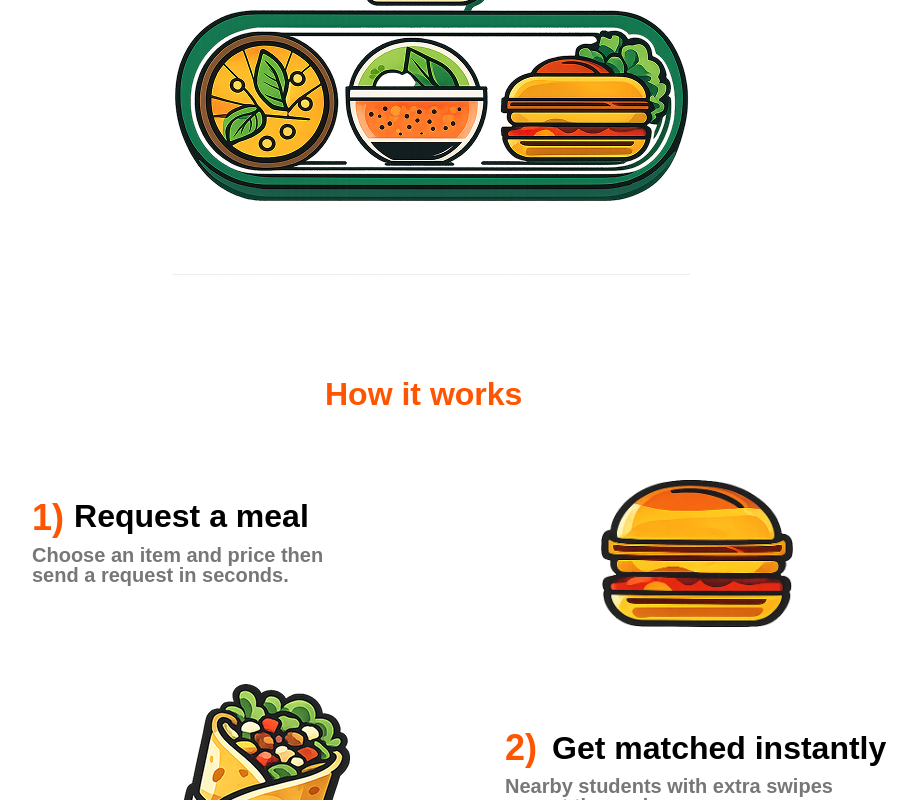
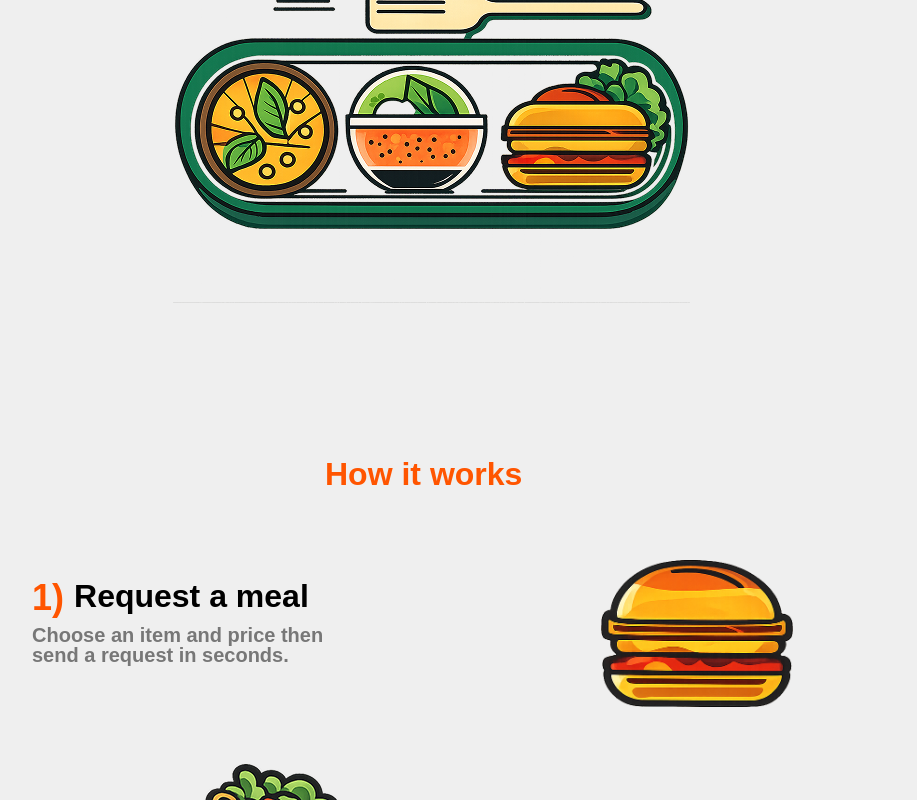
Before and after one commit to AlexAlajmi/HoosHungry, a React (Vite) app in the folder frontend/HoosHungry/: page / in a window 1280 px wide. Shown: the part 402-1202 px from the top of the page, without its empty margins (209-1126 px from the left). Built offline with nearby package versions, Linux system fonts and the light colour scheme.

Commit message:
landing page fix

```diff
--- a/frontend/HoosHungry/src/app/components/HomePage.tsx
+++ b/frontend/HoosHungry/src/app/components/HomePage.tsx
@@ -1,4 +1,3 @@
-import { Button } from './ui/button';
 import LandingPage from '../../imports/LandingPage';
 
 interface HomePageProps {
@@ -6,13 +5,5 @@ interface HomePageProps {
 }
 
 export default function HomePage({ onGetStarted }: HomePageProps) {
-  return (
-    <div className="relative size-full" onClick={onGetStarted}>
-      <LandingPage />
-      <div
-        className="absolute h-[35px] left-[1071px] top-[27px] w-[150px] cursor-pointer"
-        onClick={onGetStarted}
-      />
-    </div>
-  );
+  return <LandingPage onGetStarted={onGetStarted} />;
 }
--- a/frontend/HoosHungry/src/imports/LandingPage.tsx
+++ b/frontend/HoosHungry/src/imports/LandingPage.tsx
@@ -3,12 +3,22 @@ import imgImage5 from "../assets/29fad6dbf4ad44a1792c25a0d02b0f14abf87896.png";
 import imgLandingPage from "../assets/landing-page.png";
 import imgBurrito from "../assets/burrito.png";
 import imgSub from "../assets/sub.png";
-import React from "react";
 
-export default function LandingPage() {
+interface LandingPageProps {
+  onGetStarted: () => void;
+}
+
+export default function LandingPage({
+  onGetStarted,
+}: LandingPageProps) {
   return (
-    <div className="bg-[#efefef] relative size-full" data-name="Landing Page">
-      <div className="absolute bg-white h-[80px] left-0 top-0 w-[1280px]" />
+    <div className="relative min-h-[1911px] w-full overflow-x-hidden bg-[#efefef]">
+      <div className="absolute left-0 top-0 h-[80px] w-full bg-white" />
+      <div className="absolute bottom-0 left-0 h-[138px] w-full bg-[#fd6500]" />
+      <div
+        className="relative left-1/2 h-[1911px] w-[1280px] -translate-x-1/2"
+        data-name="Landing Page"
+      >
       <div className="absolute h-[79px] left-[67px] top-px w-[90px]" data-name="Screenshot 2026-03-21 at 4.55.24 PM 1">
         <div className="absolute inset-0 overflow-hidden pointer-events-none">
           <img alt="" className="absolute h-[135.8%] left-[-38.81%] max-w-none top-[-13.66%] w-[180.6%]" src={imgScreenshot20260321At45524Pm1} />
@@ -19,45 +29,51 @@ export default function LandingPage() {
         <span className="leading-none text-[#fd6500]">hoos</span>
         <span className="leading-none">hungry</span>
       </p>
-      <div className="absolute h-[345px] left-[382px] top-[332px] w-[517px]" data-name="landing page photo">
+      <div className="absolute h-[345px] left-[382px] top-[360px] w-[517px]" data-name="landing page photo">
         <div className="absolute inset-0 overflow-hidden pointer-events-none">
           <img alt="" className="absolute inset-0 h-full max-w-none object-cover w-full" src={imgLandingPage} />
         </div>
       </div>
-      <p className="absolute font-['Inter:Bold',sans-serif] font-bold leading-none left-[534px] not-italic text-[#f50] text-[32px] top-[780px] whitespace-nowrap">How it works</p>
+      <p className="absolute font-['Inter:Bold',sans-serif] font-bold leading-none left-[534px] not-italic text-[#f50] text-[32px] top-[860px] whitespace-nowrap">How it works</p>
       <div className="absolute bg-[#fd6500] h-[35px] left-[1071px] rounded-[6px] top-[27px] w-[150px]" />
       <p className="absolute font-['Inter:Semi_Bold',sans-serif] font-semibold leading-none left-[1101px] not-italic text-[16px] text-white top-[37px] whitespace-nowrap">Get Started</p>
-      <div className="absolute content-start flex flex-wrap font-['Inter:Bold',sans-serif] font-bold gap-[9px_10px] items-start leading-none left-[241px] not-italic top-[902px] w-[324px]">
+      <button
+        aria-label="Get Started"
+        className="absolute cursor-pointer h-[35px] left-[1071px] top-[27px] w-[150px]"
+        onClick={onGetStarted}
+        type="button"
+      />
+      <div className="absolute content-start flex flex-wrap font-['Inter:Bold',sans-serif] font-bold gap-[9px_10px] items-start leading-none left-[241px] not-italic top-[982px] w-[324px]">
         <p className="relative shrink-0 text-[#f50] text-[36px] whitespace-nowrap">1)</p>
         <p className="relative shrink-0 text-[32px] text-black whitespace-nowrap">Request a meal</p>
         <p className="relative shrink-0 text-[#777] text-[20px] w-[307px]">Choose an item and price then send a request in seconds.</p>
       </div>
-      <div className="absolute font-['Inter:Bold',sans-serif] font-bold h-[126px] leading-none left-[714px] not-italic top-[1132px] w-[324px]">
+      <div className="absolute font-['Inter:Bold',sans-serif] font-bold h-[126px] leading-none left-[714px] not-italic top-[1212px] w-[324px]">
         <p className="absolute left-0 text-[#f50] text-[36px] top-0 whitespace-nowrap">2)</p>
         <p className="absolute left-[47px] text-[32px] text-black top-[2px] whitespace-nowrap">Get matched instantly</p>
         <p className="absolute left-0 text-[#777] text-[20px] top-[46px] w-[380px]">Nearby students with extra swipes accept the exchange.</p>
       </div>
-      <div className="absolute h-[216px] left-[380px] top-[1086px] w-[179px]" data-name="burrito photo">
+      <div className="absolute h-[216px] left-[380px] top-[1166px] w-[179px]" data-name="burrito photo">
         <div className="absolute inset-0 overflow-hidden pointer-events-none">
           <img alt="" className="absolute inset-0 h-full max-w-none object-cover w-full" src={imgBurrito} />
         </div>
       </div>
-      <div className="absolute content-start flex flex-wrap font-['Inter:Bold',sans-serif] font-bold gap-[9px_10px] items-start leading-none left-[255px] not-italic top-[1384px] w-[324px]">
+      <div className="absolute content-start flex flex-wrap font-['Inter:Bold',sans-serif] font-bold gap-[9px_10px] items-start leading-none left-[255px] not-italic top-[1464px] w-[324px]">
         <p className="relative shrink-0 text-[#f50] text-[36px] whitespace-nowrap">3)</p>
         <p className="relative shrink-0 text-[32px] text-black whitespace-nowrap">{`Meet & Exchange`}</p>
         <p className="relative shrink-0 text-[#777] text-[20px] w-[371px]">Meet up with meal exchange seller, confirm the exchange, and enjoy.</p>
       </div>
-      <div className="absolute h-[130px] left-[710px] top-[1365px] w-[314px]" data-name="sub photo">
+      <div className="absolute h-[130px] left-[710px] top-[1445px] w-[314px]" data-name="sub photo">
         <div className="absolute inset-0 overflow-hidden pointer-events-none">
           <img alt="" className="absolute inset-0 h-full max-w-none object-cover w-full" src={imgSub} />
         </div>
       </div>
-      <div className="absolute content-stretch flex flex-col h-[167px] items-start left-[800px] p-[10px] top-[872px] w-[212px]">
+      <div className="absolute content-stretch flex flex-col h-[167px] items-start left-[800px] p-[10px] top-[952px] w-[212px]">
         <div className="aspect-[412/315] relative shrink-0 w-full" data-name="image 5">
           <img alt="" className="absolute inset-0 max-w-none object-cover pointer-events-none size-full" src={imgImage5} />
         </div>
       </div>
-      <div className="absolute bg-[#fd6500] h-[138px] left-[-11px] top-[1773px] w-[1291px]" />
+      </div>
     </div>
   );
 }
```
